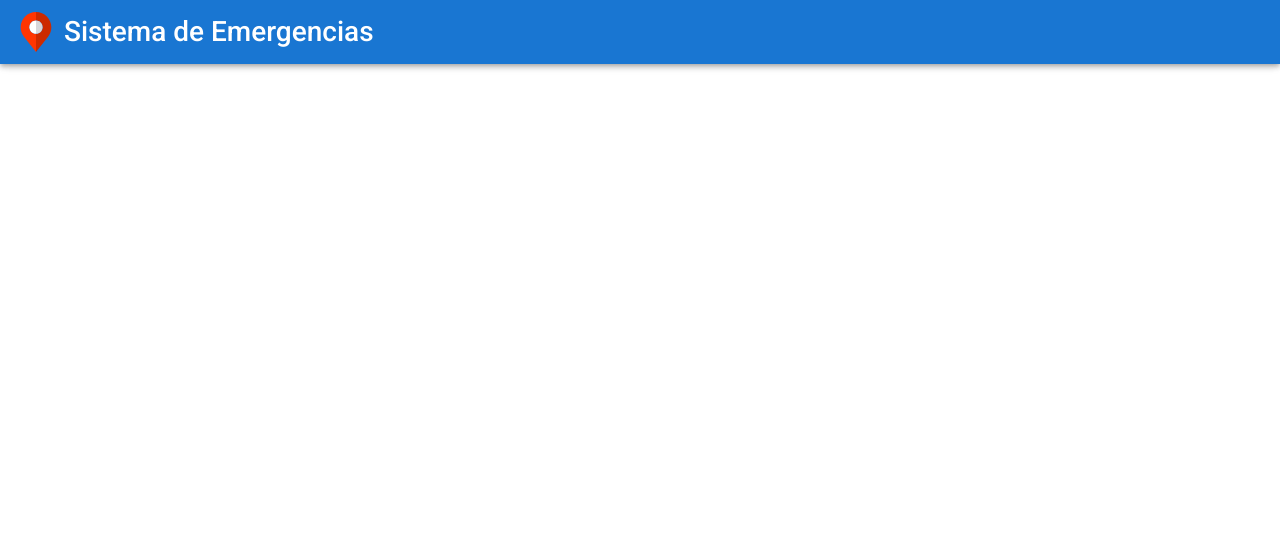
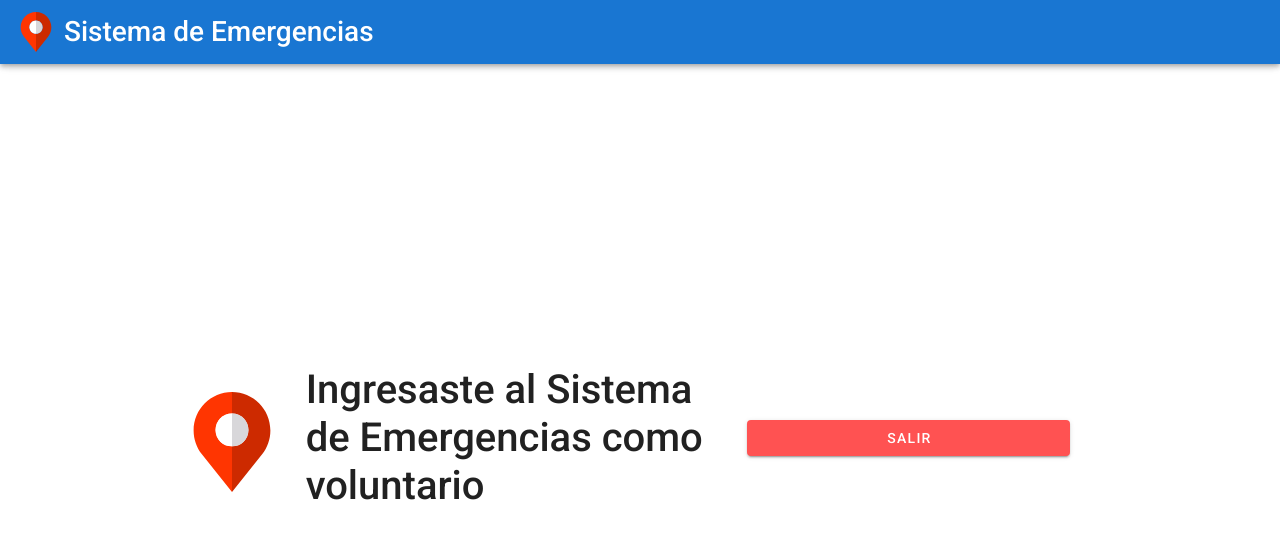
Before and after one commit to antonato/proyectotbt-front, a Vue app: page /public/volunteerView in a window 1280 px wide. Shown: the top 538 px of the page. Built offline with nearby package versions, Linux system fonts and the light colour scheme.

Commit message:
feat: VolunteerView

```diff
--- a/src/components/Login.vue
+++ b/src/components/Login.vue
@@ -146,7 +146,7 @@ export default {
             this.msg = false;
             localStorage.removeItem('logged');
             localStorage.removeItem('idRol');
-            window.location.href = '/adminView';
+            window.location.href = '/';
         //Login Volunteer
         }else if(this.idRol === 1){
           this.logged = true;
@@ -156,7 +156,7 @@ export default {
           this.msg = false;
           this.$emit('logged', this.logged);
           this.show = false;
-          window.location.href = '/adminView';
+          window.location.href = '/volunteerView';
         //Login Admin
         }else if(this.idRol === 0){
           this.logged = true;
@@ -165,7 +165,7 @@ export default {
           this.msg = false;
           this.$emit('logged', this.logged);
           this.show = true;
-          //window.location.href = '/adminView';
+          window.location.href = '/adminView';
 
         }
       })
--- a/src/components/VolunteerView.vue
+++ b/src/components/VolunteerView.vue
@@ -0,0 +1,33 @@
+<template>
+    <div class="d-flex align-items-center h-100 justify-center">
+        <div>
+            <v-container class="d-flex justify-center align-items-center w-100 h-100 mt-5 p-5">
+                <img src="../../src/assets/placeholder.svg" alt="" width="100px">
+                <v-col md="5">
+                    <v-container class="d-flex align-center h-100">
+                        <h1>Ingresaste al Sistema de Emergencias como voluntario</h1>
+                    </v-container>
+                </v-col>
+                <v-col class="d-flex flex-column flex-nowrap" md="4">
+                    <v-btn color="error" @click="LogOut" class="mr-4 mb-2">
+                            Salir
+                    </v-btn>
+                </v-col>
+            </v-container>
+        </div>
+    </div>
+</template>
+
+<script>
+export default {
+    name: 'VolunteerView',
+    methods: {
+        LogOut(){
+            this.logged = false;
+            localStorage.removeItem('logged');
+            localStorage.removeItem('idRol');
+            window.location.href = "/";
+        }
+    }
+}
+</script>
--- a/src/router/index.js
+++ b/src/router/index.js
@@ -7,6 +7,7 @@ import SearchVolunteer from '@/components/SearchVolunteer.vue';
 import Login from '@/components/Login.vue';
 import registroAdmin from '@/components/registroAdmin.vue'
 import AdminView from '@/components/AdminView.vue'
+import VolunteerView from '@/components/VolunteerView.vue'
 
 export const routes = [
     { path: '/taskView/:idTask', component: TaskView },
@@ -17,7 +18,8 @@ export const routes = [
     { path: '/', component: Home },
     { path: '/login', component: Login },
     { path: '/registroAdmin', component: registroAdmin },
-    { path: '/adminView', component: AdminView }
+    { path: '/adminView', component: AdminView },
+    { path: '/volunteerView', component: VolunteerView }
 
 ];
 
```
